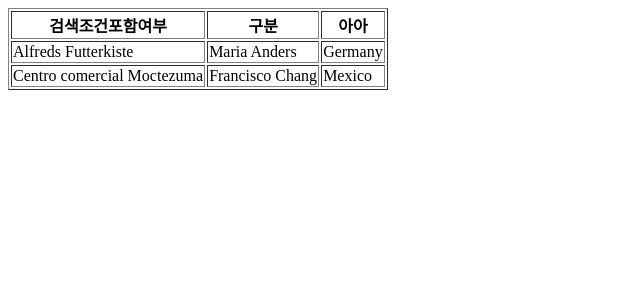
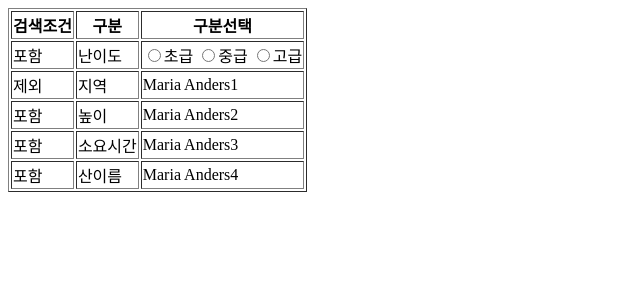
Before and after one commit to woojung99/DCustoMountain_summit, a Django app: page /mountains/search/ in a window 1280 px wide. Shown: the top 300 px of the page, without its empty margins (0-640 px from the left). Run offline with Django 5.2, Linux system fonts and the light colour scheme.

Commit message:
산검색조건html수정

```diff
--- a/DCustoMountain/templates/mountains/search_mtn_info.html
+++ b/DCustoMountain/templates/mountains/search_mtn_info.html
@@ -8,19 +8,38 @@
 <body>
     <table border="1">
         <tr>
-            <th>검색조건포함여부</th>
+            <th>검색조건</th>
             <th>구분</th>
-            <th>아아</th>
+            <th>구분선택</th>
         </tr>
         <tr>
-        <td>Alfreds Futterkiste</td>
-        <td>Maria Anders</td>
-        <td>Germany</td>
+            <td>포함</td>
+            <td>난이도</td>
+            <td>
+                <input type="radio" id="Beginner"><label for="Beginner">초급</label>
+                <input type="radio" id="intermediate"><label for="intermediate">중급</label>
+                <input type="radio" id="advanced"><label for="advanced">고급</label>
+            </td>
         </tr>
         <tr>
-        <td>Centro comercial Moctezuma</td>
-        <td>Francisco Chang</td>
-        <td>Mexico</td>
+            <td>제외</td>
+            <td>지역</td>
+            <td>Maria Anders1</td>
+        </tr>
+        <tr>
+            <td>포함</td>
+            <td>높이</td>
+            <td>Maria Anders2</td>
+        </tr>
+        <tr>
+            <td>포함</td>
+            <td>소요시간</td>
+            <td>Maria Anders3</td>
+        </tr>
+        <tr>
+            <td>포함</td>
+            <td>산이름</td>
+            <td>Maria Anders4</td>
         </tr>
     </table>
 
```
